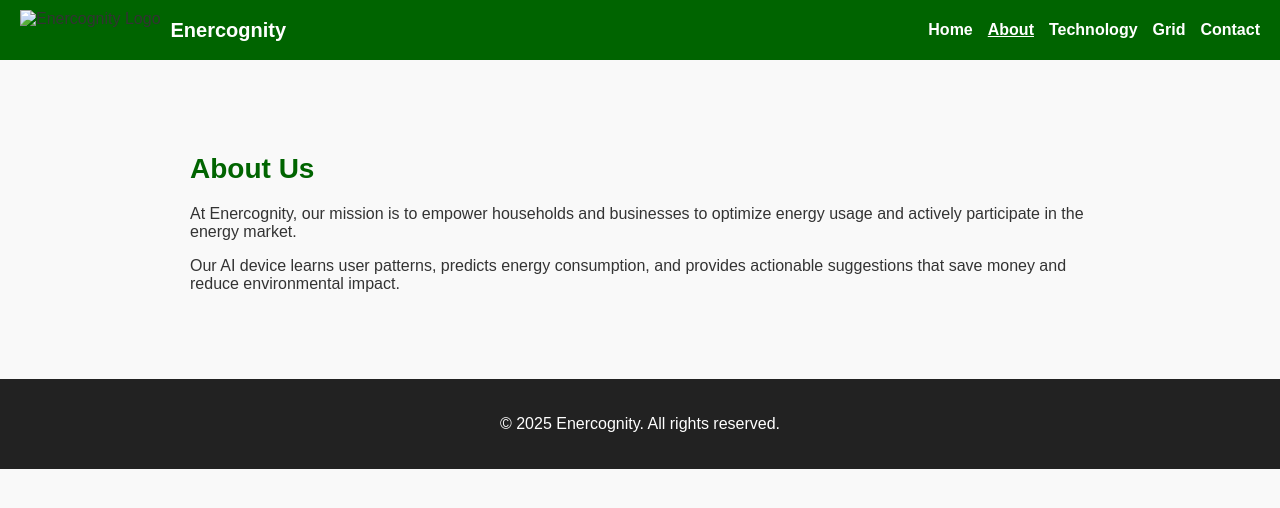
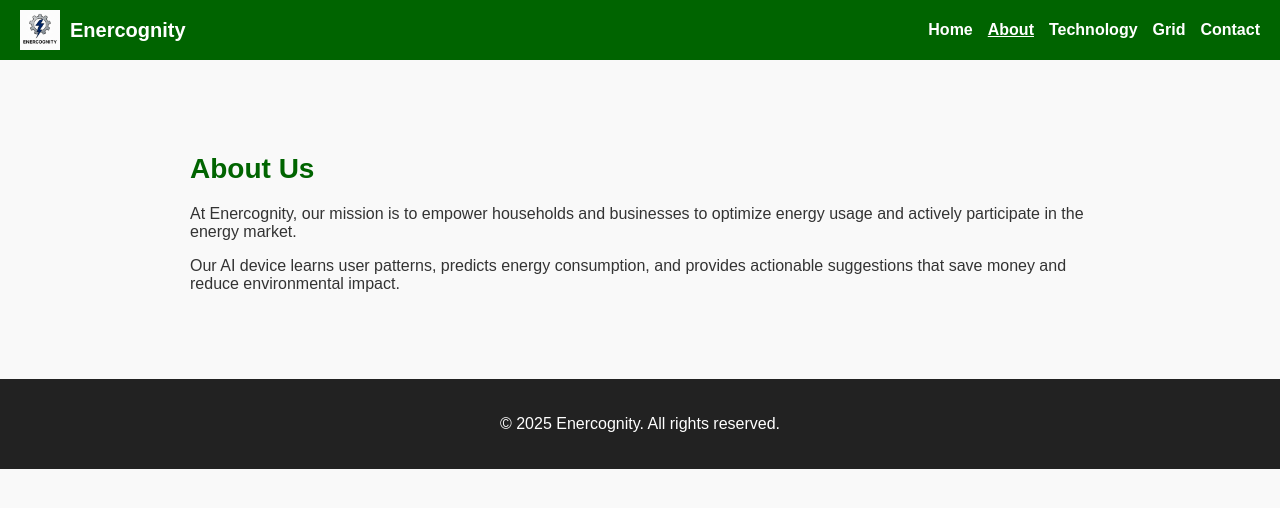
Before and after one commit to mahmoudmp5/energycognity, a plain HTML site: page about.html in a window 1280 px wide. Drawn offline with Linux system fonts and the light colour scheme.

Commit message:
Update about.html

```diff
--- a/about.html
+++ b/about.html
@@ -10,7 +10,7 @@
   <header>
     <nav>
       <div class="logo-container">
-        <img src="images/logo.png" alt="Enercognity Logo" class="logo">
+        <img src="logo.png" alt="Enercognity Logo" class="logo">
         <h1>Enercognity</h1>
       </div>
       <ul>
```
